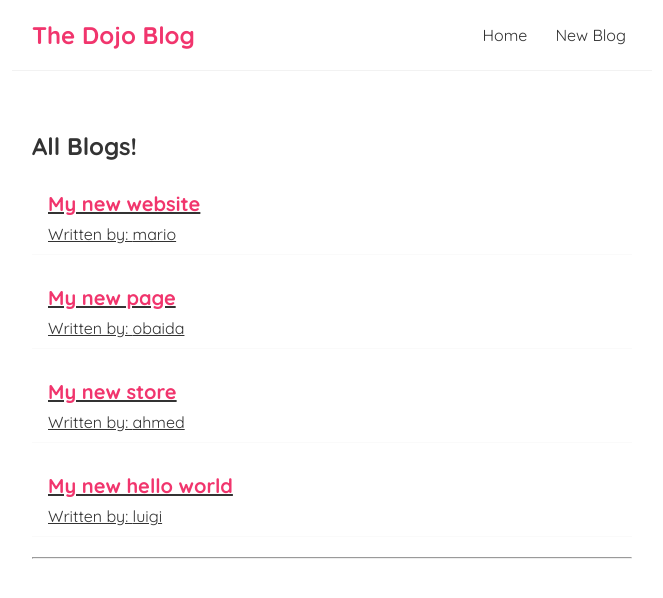
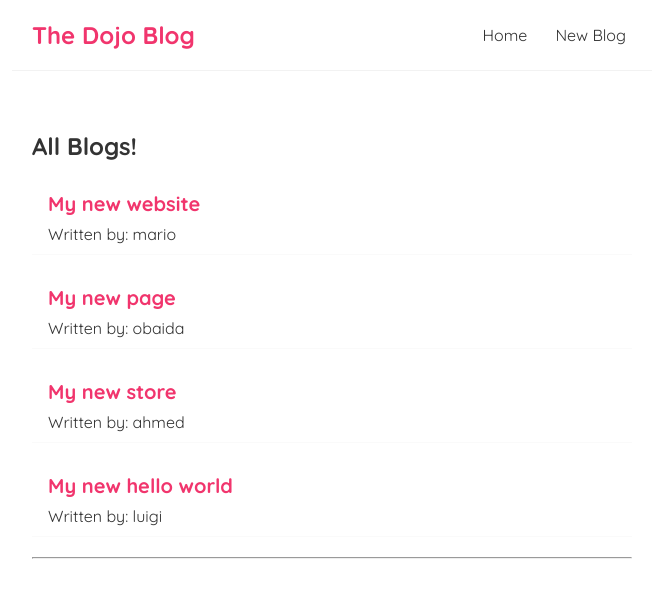
Before and after one commit to obaidash99/react-app, a React (Create React App) app: page / in a window 1280 px wide. Shown: the top 598 px of the page, without its empty margins (308-971 px from the left). Built offline with nearby package versions, Linux system fonts and the light colour scheme; data requests are answered from the project's data file.

Commit message:
route parameters

```diff
--- a/src/App.js
+++ b/src/App.js
@@ -1,8 +1,8 @@
 import Navbar from './Navbar';
 import Home from './Home';
-import { BrowserRouter as Router, Route, Switch } from 'react-router-dom';
+import { BrowserRouter as Router, Switch } from 'react-router-dom';
 import Create from './Create';
-import BlogDetails from './BlongDetails';
+import BlogDetails from './BlogDetails';
 
 function App() {
 	// const title = 'Welcome to the new blog';
--- a/src/BlongDetails.js
+++ b/src/BlogDetails.js
@@ -1,11 +1,10 @@
 import { useParams } from 'react-router-dom';
 
 const BlogDetails = () => {
-	const { id } = useParams();
-
+	const { id } = useParams;
 	return (
 		<div className="blog-details">
-			<h2>Blog Details - { id }</h2>
+			<h2>Blog Details - {id}</h2>
 		</div>
 	);
 };
--- a/src/blogList.js
+++ b/src/blogList.js
@@ -9,7 +9,7 @@ const BlogList = ({ blogs, title }) => {
 			<h2>{title}</h2>
 			{blogs.map((blog) => (
 				<div className="blog-preview" key={blog.id}>
-					<Link>
+					<Link to={`/blogs/${blog.id}`}>
 						<h2>{blog.title}</h2>
 						<p>Written by: {blog.author}</p>
 					</Link>
--- a/src/index.css
+++ b/src/index.css
@@ -51,3 +51,6 @@ body {
 	color: #f1356d;
 	margin-bottom: 8px;
 }
+.blog-preview a {
+	text-decoration: none;
+}
```
